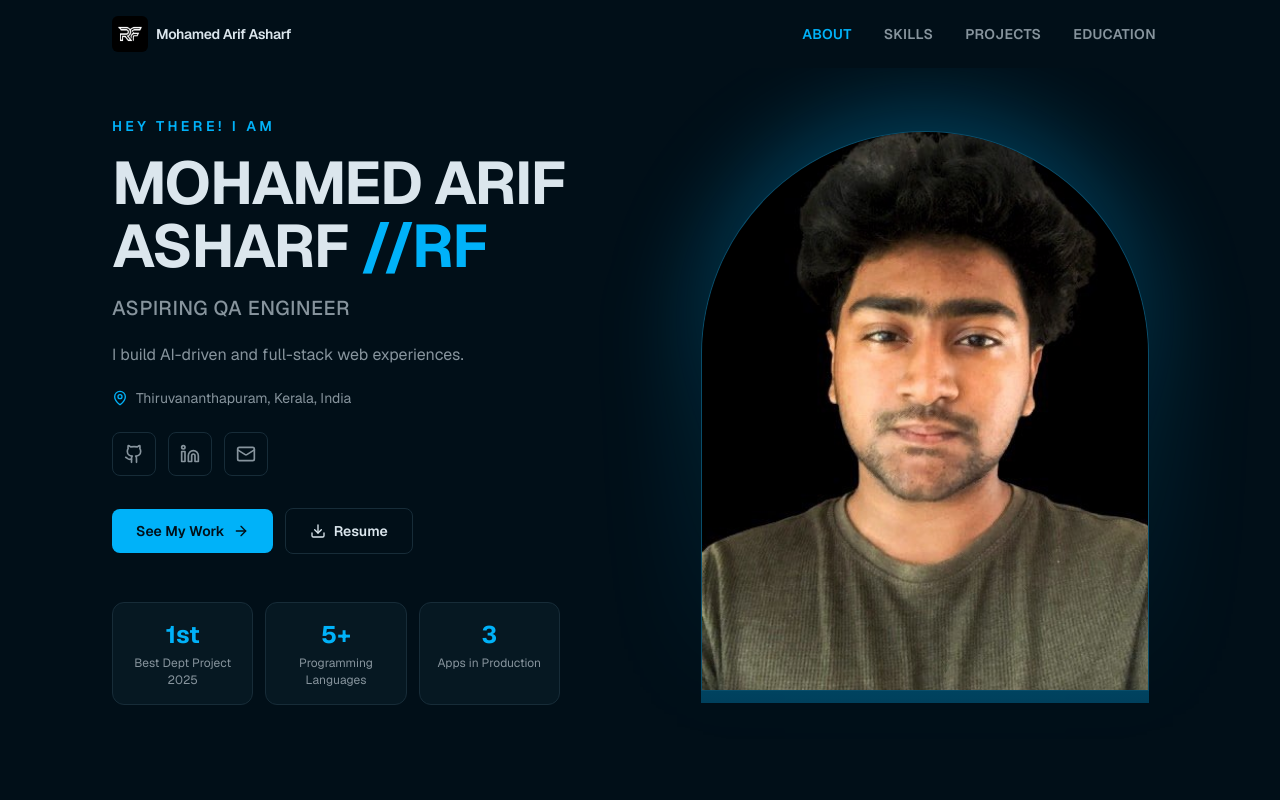
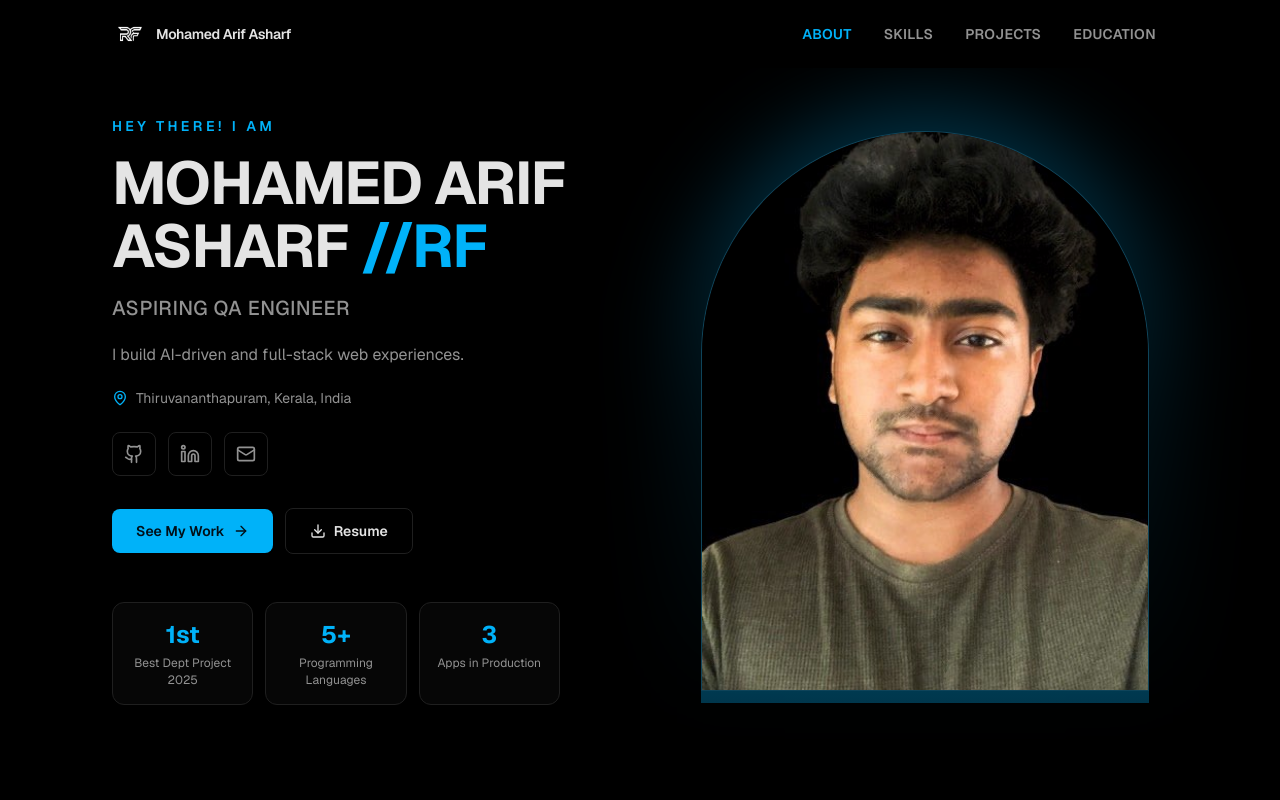
Before and after one commit to ultraereon/about-me, a Next.js app: page / in a window 1280 px wide. Shown: the top 800 px of the page. Built offline with nearby package versions, Linux system fonts and the light colour scheme.

Commit message:
css edits

```diff
--- a/app/globals.css
+++ b/app/globals.css
@@ -4,24 +4,24 @@
 @custom-variant dark (&:is(.dark *));
 
 :root {
-  --background: oklch(0.16 0.03 235);
-  --foreground: oklch(0.92 0.015 235);
-  --card: oklch(0.20 0.032 235);
-  --card-foreground: oklch(0.95 0.012 235);
-  --popover: oklch(0.20 0.032 235);
-  --popover-foreground: oklch(0.95 0.012 235);
+  --background: #000;
+  --foreground: oklch(0.92 0 0);
+  --card: oklch(0.12 0 0);
+  --card-foreground: oklch(0.95 0 0);
+  --popover: oklch(0.12 0 0);
+  --popover-foreground: oklch(0.95 0 0);
   --primary: oklch(0.72 0.16 235);
   --primary-foreground: oklch(0.16 0.03 235);
-  --secondary: oklch(0.24 0.035 235);
-  --secondary-foreground: oklch(0.92 0.012 235);
-  --muted: oklch(0.24 0.035 235);
-  --muted-foreground: oklch(0.66 0.02 235);
+  --secondary: oklch(0.20 0 0);
+  --secondary-foreground: oklch(0.92 0 0);
+  --muted: oklch(0.20 0 0);
+  --muted-foreground: oklch(0.66 0 0);
   --accent: oklch(0.72 0.16 235);
   --accent-foreground: oklch(0.16 0.03 235);
   --destructive: oklch(0.58 0.2 25);
-  --destructive-foreground: oklch(0.96 0.01 235);
-  --border: oklch(0.28 0.035 235);
-  --input: oklch(0.28 0.035 235);
+  --destructive-foreground: oklch(0.96 0 0);
+  --border: oklch(0.24 0 0);
+  --input: oklch(0.24 0 0);
   --ring: oklch(0.72 0.16 235);
   --chart-1: oklch(0.72 0.16 235);
   --chart-2: oklch(0.60 0.14 210);
@@ -29,48 +29,48 @@
   --chart-4: oklch(0.80 0.14 195);
   --chart-5: oklch(0.76 0.16 220);
   --radius: 0.5rem;
-  --sidebar: oklch(0.16 0.03 235);
-  --sidebar-foreground: oklch(0.92 0.015 235);
+  --sidebar: oklch(0.12 0 0);
+  --sidebar-foreground: oklch(0.92 0 0);
   --sidebar-primary: oklch(0.72 0.16 235);
   --sidebar-primary-foreground: oklch(0.16 0.03 235);
-  --sidebar-accent: oklch(0.24 0.035 235);
-  --sidebar-accent-foreground: oklch(0.92 0.012 235);
-  --sidebar-border: oklch(0.28 0.035 235);
+  --sidebar-accent: oklch(0.20 0 0);
+  --sidebar-accent-foreground: oklch(0.92 0 0);
+  --sidebar-border: oklch(0.24 0 0);
   --sidebar-ring: oklch(0.72 0.16 235);
 }
 
 .dark {
-  --background: oklch(0.13 0.02 235);
-  --foreground: oklch(0.95 0.01 235);
-  --card: oklch(0.16 0.025 235);
-  --card-foreground: oklch(0.95 0.01 235);
-  --popover: oklch(0.16 0.025 235);
-  --popover-foreground: oklch(0.95 0.01 235);
+  --background: #000;
+  --foreground: oklch(0.95 0 0);
+  --card: oklch(0.12 0 0);
+  --card-foreground: oklch(0.95 0 0);
+  --popover: oklch(0.12 0 0);
+  --popover-foreground: oklch(0.95 0 0);
   --primary: oklch(0.72 0.16 235);
   --primary-foreground: oklch(0.13 0.02 235);
-  --secondary: oklch(0.22 0.028 235);
-  --secondary-foreground: oklch(0.95 0.01 235);
-  --muted: oklch(0.22 0.028 235);
-  --muted-foreground: oklch(0.68 0.018 235);
+  --secondary: oklch(0.18 0 0);
+  --secondary-foreground: oklch(0.95 0 0);
+  --muted: oklch(0.18 0 0);
+  --muted-foreground: oklch(0.68 0 0);
   --accent: oklch(0.72 0.16 235);
   --accent-foreground: oklch(0.13 0.02 235);
   --destructive: oklch(0.4 0.14 25);
-  --destructive-foreground: oklch(0.95 0.01 235);
-  --border: oklch(0.24 0.028 235);
-  --input: oklch(0.24 0.028 235);
+  --destructive-foreground: oklch(0.95 0 0);
+  --border: oklch(0.20 0 0);
+  --input: oklch(0.20 0 0);
   --ring: oklch(0.72 0.16 235);
   --chart-1: oklch(0.72 0.16 235);
   --chart-2: oklch(0.60 0.14 210);
   --chart-3: oklch(0.48 0.12 245);
   --chart-4: oklch(0.80 0.14 195);
   --chart-5: oklch(0.76 0.16 220);
-  --sidebar: oklch(0.13 0.02 235);
-  --sidebar-foreground: oklch(0.95 0.01 235);
+  --sidebar: oklch(0.12 0 0);
+  --sidebar-foreground: oklch(0.95 0 0);
   --sidebar-primary: oklch(0.72 0.16 235);
   --sidebar-primary-foreground: oklch(0.13 0.02 235);
-  --sidebar-accent: oklch(0.22 0.028 235);
-  --sidebar-accent-foreground: oklch(0.95 0.01 235);
-  --sidebar-border: oklch(0.24 0.028 235);
+  --sidebar-accent: oklch(0.18 0 0);
+  --sidebar-accent-foreground: oklch(0.95 0 0);
+  --sidebar-border: oklch(0.20 0 0);
   --sidebar-ring: oklch(0.72 0.16 235);
 }
 
```
